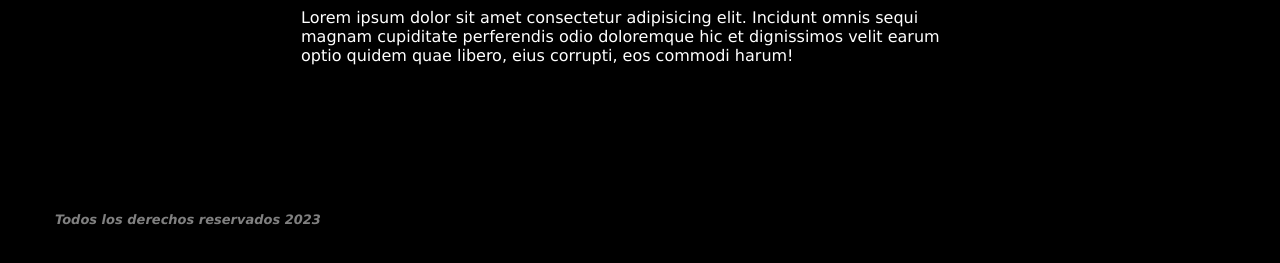
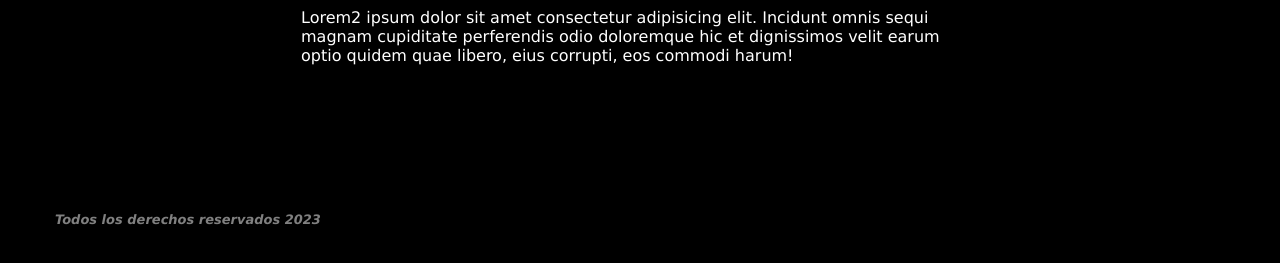
Before and after one commit to nataliafmontes/PreEntrega2Montes, a plain HTML site: page index.html in a window 1280 px wide. Shown: the part 103-366 px from the top of the page. Drawn offline with Linux system fonts and the light colour scheme.

Commit message:
pruebaindex

```diff
--- a/index.html
+++ b/index.html
@@ -32,7 +32,7 @@
     </header>
     <main>
                    <div class="divindex">
-                <p>Lorem ipsum dolor sit amet consectetur adipisicing elit. Incidunt omnis sequi magnam cupiditate perferendis odio doloremque hic et dignissimos velit earum optio quidem quae libero, eius corrupti, eos commodi harum!</p>
+                <p>Lorem2 ipsum dolor sit amet consectetur adipisicing elit. Incidunt omnis sequi magnam cupiditate perferendis odio doloremque hic et dignissimos velit earum optio quidem quae libero, eius corrupti, eos commodi harum!</p>
             </div>
 
 
```
